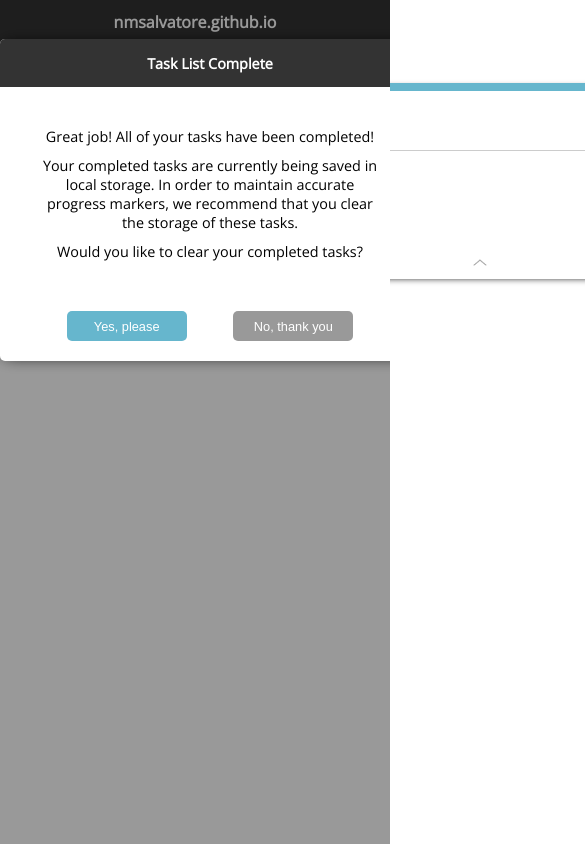
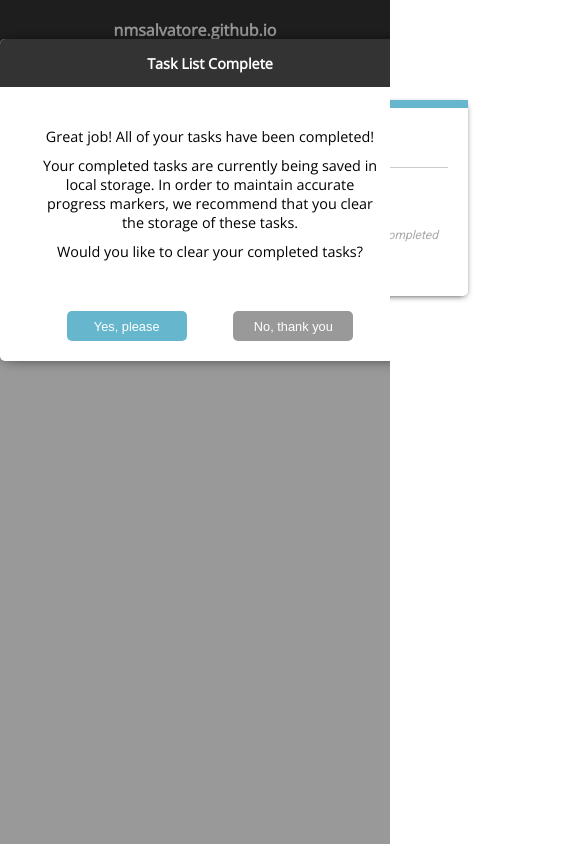
Before and after one commit to nmsalvatore/nmsalvatore.github.io, a plain HTML site: page index.html in a window 390 px wide. Shown: the top 844 px of the page, 585 px wide, since content can reach past the window. Drawn offline with nearby package versions, Linux system fonts and the light colour scheme.

Commit message:
modified responsiveness

```diff
--- a/css/style.css
+++ b/css/style.css
@@ -94,14 +94,52 @@ ul.collection {
 .container {
   box-sizing: border-box;
   margin: 0 auto;
-  width: 960px;
+}
+
+@media (max-width: 1440px) {
+  .container {
+    width: 960px;
+  }
+
+  .wrapper {
+    width: 65%;
+  }
+}
+
+@media (max-width: 1000px) {
+  .container {
+    width: 720px;
+  }
+
+  .wrapper {
+    width: 80%;
+  }
+}
+
+@media (max-width: 740px) {
+  .container {
+    width: 600px;
+  }
+
+  .wrapper {
+    width: 80%;
+  }
+}
+
+@media (max-width: 620px) {
+  .container {
+    width: 480px;
+  }
+
+  .wrapper {
+    width: 95%;
+  }
 }
 
 .wrapper {
   border-radius: 5px;
   box-shadow: 0 2px 7px -3px;
   margin: 40px auto;
-  width: 600px;
 }
 
 section.primary {
@@ -129,16 +167,12 @@ section.secondary .secondary-margin {
 .navbar {
   background: #333;
   color: #fff;
+  height: 60px;
 }
 
-.navbar ul.nav-ul {
-  list-style-type: none;
-  text-decoration: none;
-}
-
-.navbar li.nav-li {
-  color: #fff;
-  padding-left: 3rem;
+.navbar .main-header {
+  padding: 0;
+  margin: 0;
 }
 
 .navbar a.nav-link {
```
